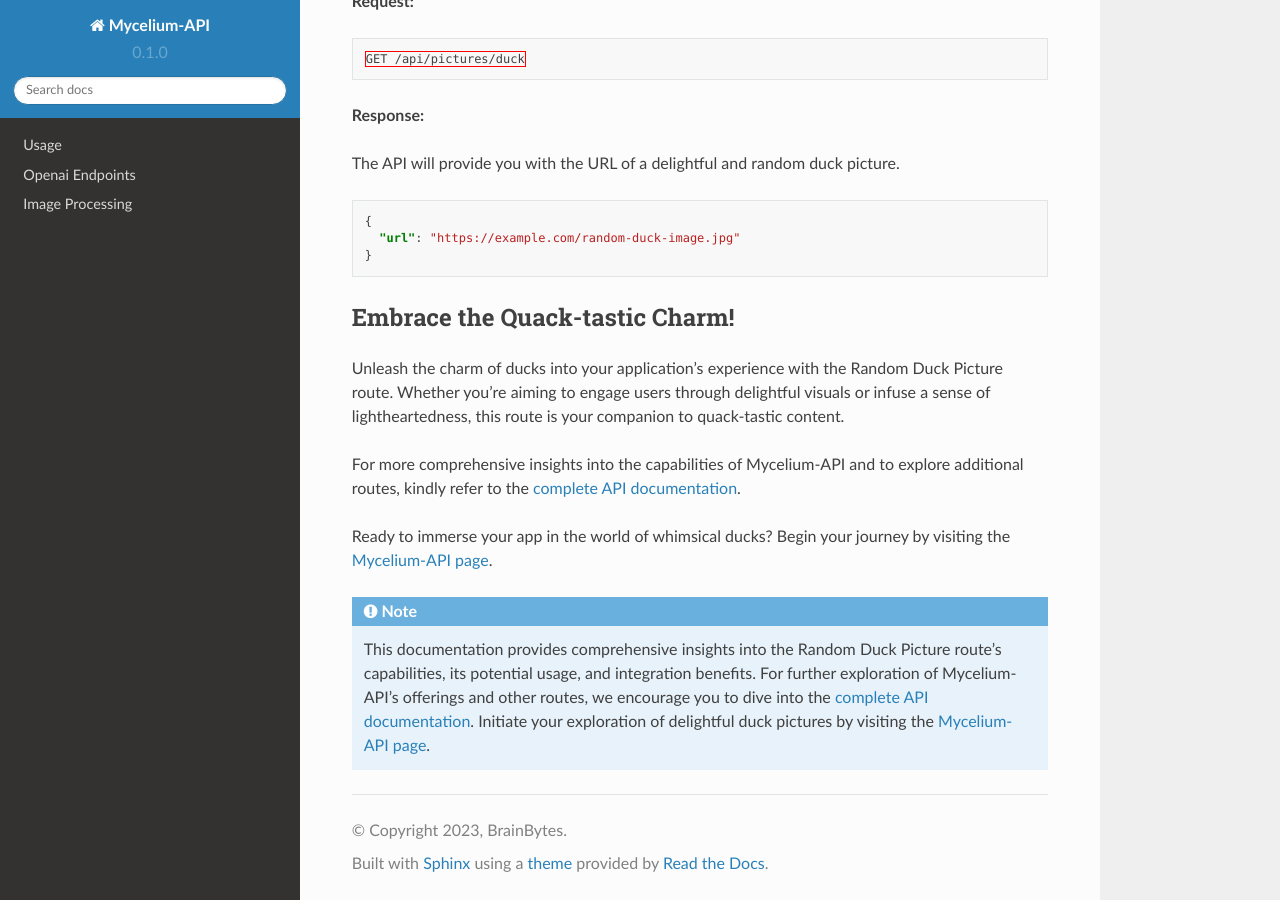
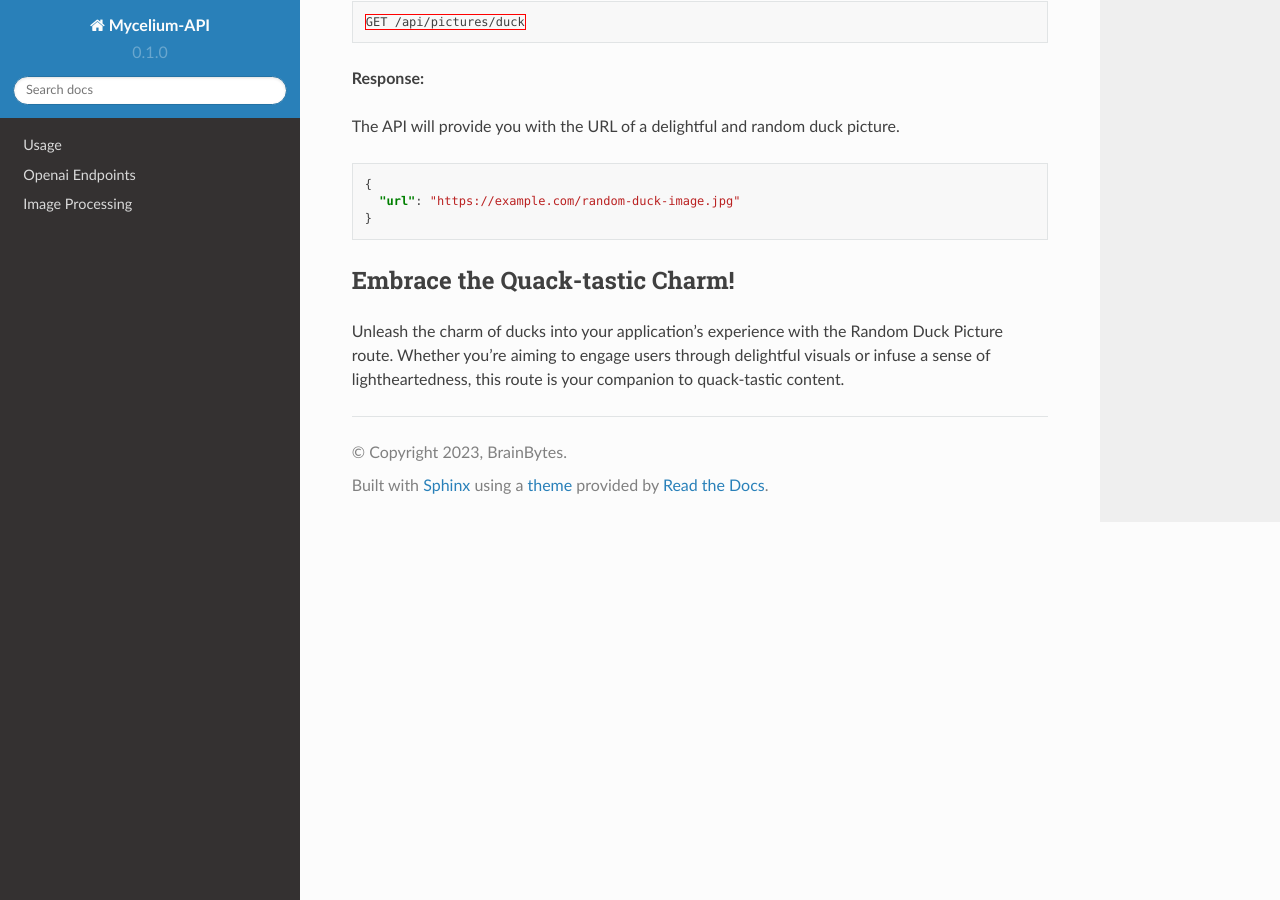
Before and after one commit to growtoups/m-a-dcs, a Sphinx documentation site: the page built from docs/source/picture.rst, in a window 1280 px wide and 900 px high, scrolled down 900 px. Built offline with Sphinx 7.4.7 and the Read the Docs theme 2.0.0, drawn with Linux system fonts in a browser that asks for light colours; some of the changed text lies outside the part shown.

Commit message:
Update picture.rst

```diff
--- a/docs/source/picture.rst
+++ b/docs/source/picture.rst
@@ -5,7 +5,7 @@
 
 ------------
 
-Mycelium-API Documentation | Random Duck Picture Route
+Random Duck Picture Route
 =====================================================
 
 Overview
@@ -53,11 +53,3 @@
 -------------------------------
 
 Unleash the charm of ducks into your application's experience with the Random Duck Picture route. Whether you're aiming to engage users through delightful visuals or infuse a sense of lightheartedness, this route is your companion to quack-tastic content.
-
-For more comprehensive insights into the capabilities of Mycelium-API and to explore additional routes, kindly refer to the `complete API documentation <https://docs.mycelium-ai.com>`_.
-
-Ready to immerse your app in the world of whimsical ducks? Begin your journey by visiting the `Mycelium-API page <https://api.mycelium-ai.com/>`_.
-
-.. note::
-
-   This documentation provides comprehensive insights into the Random Duck Picture route's capabilities, its potential usage, and integration benefits. For further exploration of Mycelium-API's offerings and other routes, we encourage you to dive into the `complete API documentation <https://docs.mycelium-ai.com>`_. Initiate your exploration of delightful duck pictures by visiting the `Mycelium-API page <https://api.mycelium-ai.com/>`_.
```
